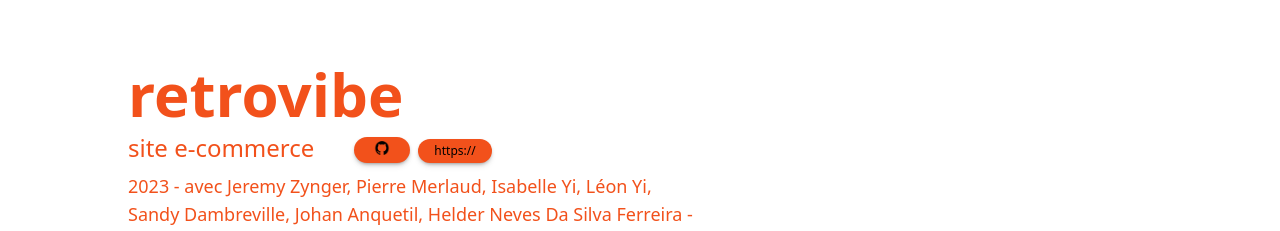
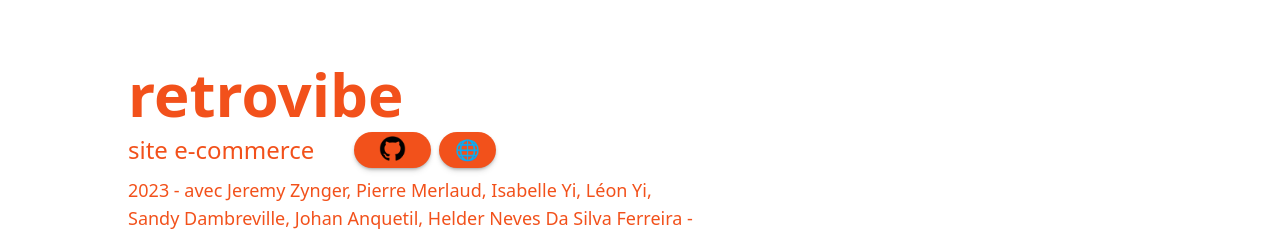
Before and after one commit to NolwenMaj/PortfolioTer, a Next.js app in the folder my-project/: page / in a window 1280 px wide. Shown: the part 960-1191 px from the top of the page. Built offline with nearby package versions, Linux system fonts and the light colour scheme.

Commit message:
utilisation Image next et changement btn lien web projects

```diff
--- a/my-project/src/components/Home.js
+++ b/my-project/src/components/Home.js
@@ -9,11 +9,13 @@ export default function Home(){
           <div  className=' bg-white/75 h-full w-full flex justify-center'>
               <div className='flex flex-row justify-center items-center w-1/2 '>
                 <div className='bg-white flex flex-col sm:flex-row items-center justify-center space-y-8 sm:space-x-8 sm:p-24 p-12 rounded-2xl box-content'>
-                  <img
-                    className='max-w-[40%] rounded-full border-[#F2511B] border-2 '
+                  <Image
+                    className='max-w-[40%] rounded-full border-[#F2511B] border-2 contain'
                     src="https://github.com/NolwenMaj/PortfolioTer/raw/main/my-project/public/autoportrait.PNG"
+                    width={300}
+                    height={300}
                     alt="Portrait dessiné de Nolwen Major Frances"
-                  ></img>
+                  />
                 <div className='text-2xl text-[#F2511B]'>
                   <p className='font-normal text-xl italic'>Salut, moi c’est Nolwen ! </p>
                   <p className=' font-thin'>Apprenante <span className='font-bold text-4xl'>développeuse</span> full stack à <a target="_blank" href="https://adatechschool.fr" className=' underline'>ADA Tech School</a>, <span className='font-bold text-4xl'>designer</span> de formation. </p>
--- a/my-project/src/components/Projects.js
+++ b/my-project/src/components/Projects.js
@@ -1,4 +1,5 @@
 import React, {useEffect, useState} from "react";
+import Image from 'next/image'
 import data from '../object.json';
 
 export default function Projects() {
@@ -17,9 +18,9 @@ export default function Projects() {
                       <h1 className="text-4xl sm:text-6xl font-bold">{projet.title}</h1>
                       <div className="flex sm:flex-row flex-col sm:items-center items-start">
                         <h2 className="text-xl sm:text-2xl">{projet.type}</h2>
-                        <div className="sm:ml-10 space-x-2">
-                          {projet.github && <a target="_blank" href={projet.github}><button className=" text-xs py-1 object-contain"><input className="w-6" type="image" src="../pictoGit.png" /></button></a>}
-                          {projet.link && <a target="_blank" href={projet.link}><button className="text-xs py-1 text-black">https://</button></a>}
+                        <div className="sm:ml-10 space-x-2 flex flex-row align-middle">
+                          {projet.github && <a target="_blank" href={projet.github}><button className="h-9 py-1 text-center"><input className="h-[90%]" type="image" src="../pictoGit.png" /></button></a>}
+                          {projet.link && <a target="_blank" href={projet.link}><button className="h-9 py-1 text-center align-middle">🌐</button></a>}
                         </div>
                       </div>
                       <p className="text-sm sm:text-lg font-light">{projet.year}{projet.colleagues && <span> - avec <a target="_blank" href={projet.linkColleagues}>{projet.colleagues}</a></span>} {projet.subtitle && <span> - {projet.subtitle}</span>}</p>
@@ -46,7 +47,14 @@ export default function Projects() {
                     </div>
                   </div>
                 {/*<a target="_blank" href={`/${projet.title}`}> */}
-                  <img id="testImage2" className=" h-[30vh] mb-4 sm:mb-0 ml-8 sm:ml-0 sm:border-2 sm:max-w-[40%] sm:h-[80vh] sm:overflow-clip object-cover object-center" src={projet.image1} alt="visuel principal de l'article"></img>
+                <Image
+                  id="testImage2"
+                  className=" h-[30vh] mb-4 sm:mb-0 ml-8 sm:ml-0 sm:border-2 sm:max-w-[40%] sm:h-[80vh] sm:overflow-clip object-cover object-center"
+                  src={projet.image1}
+                  width ={2000}
+                  height ={2000}
+                  alt="visuel principal de l'article"
+                />
                 {/*</a> */}
              </div>
             </div>
```
